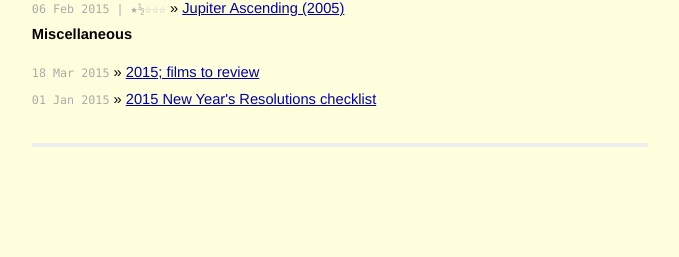
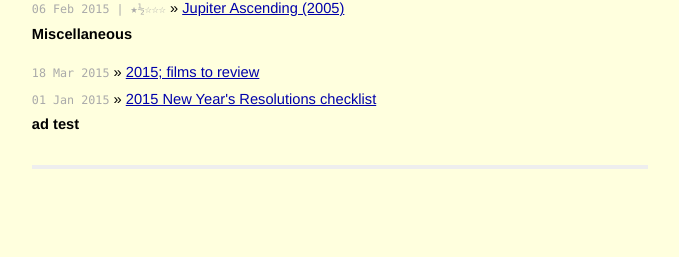
Before and after one commit to princessstevm/princessstevm.github.io, a Jekyll site: the page built from index.html, in a window 1280 px wide. Shown: the part 684-941 px from the top of the page, without its empty margins (300-979 px from the left). Built offline with Jekyll 4.4.1, drawn with Linux system fonts in a browser that asks for light colours; Markdown is read by kramdown in place of the engine named in the settings.

Commit message:
ad testing

```diff
--- a/index.html
+++ b/index.html
@@ -32,9 +32,9 @@
     {% for post in site.categories.misc %}
       <li><span>{{ post.date | date_to_string }}</span> &raquo; <a href="{{ post.url }}">{{ post.title }}</a></li>
     {% endfor %}
-</div>
 
-<script type="text/javascript">
+  <h1>ad test</h1>
+  <script type="text/javascript">
     google_ad_client = "ca-pub-3387634159987075";
     google_ad_slot = "1117947740";
     google_ad_width = 468;
@@ -44,3 +44,4 @@
 <script type="text/javascript"
 src="//pagead2.googlesyndication.com/pagead/show_ads.js">
 </script>
+</div>
```
Also changed, not shown: _layouts/default.html (+0 -7 lines).
